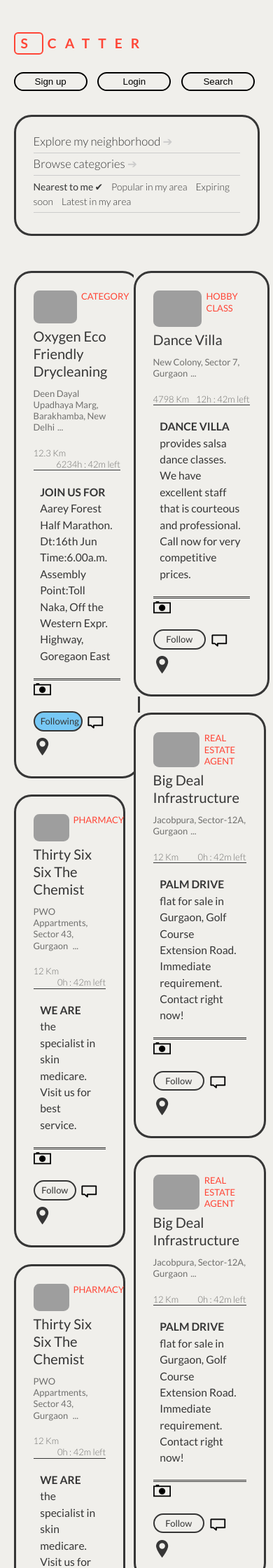
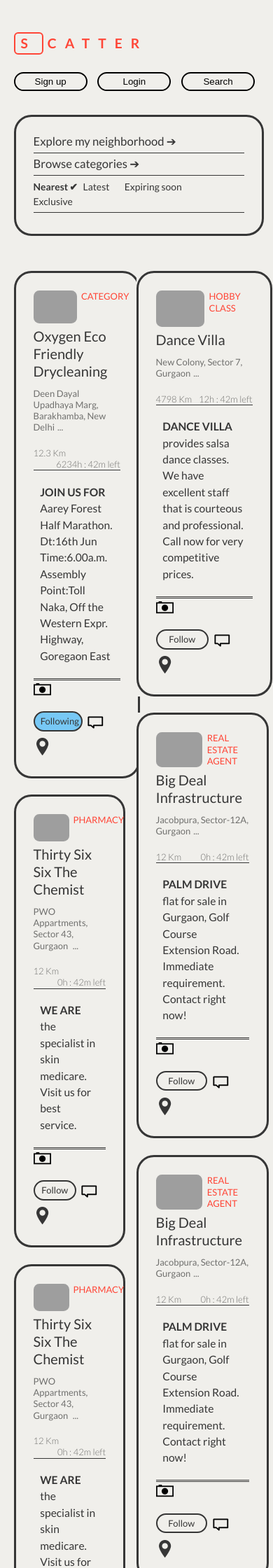
Before and after one commit to metamn/scatter, a Jekyll site: the page built from _posts/2013-09-20-main.html, in a window 390 px wide, cut to the strip 0-2240 px from the top of the page. Shown: the whole strip at 70% size. Built offline with Jekyll 4.4.1, drawn with Linux system fonts in a browser that asks for light colours; nearby versions of some CDN libraries; grey boxes are pictures that could not be loaded.

Commit message:
It seems all done, next to fix the masonry

```diff
--- a/_config.yml
+++ b/_config.yml
@@ -2,4 +2,4 @@
 
 name: Scatter
 
-url: http://metamn.github.io/scatter
+#url: http://metamn.github.io/scatter
--- a/_includes/nav-main.html
+++ b/_includes/nav-main.html
@@ -23,10 +23,10 @@
       Browse categories
     </li>
     <li id="filter">
-      <span class="active">Nearest to me</span>
-      <span>Popular in my area</span>
+      <span class="active">Nearest</span>
+      <span>Latest</span>
       <span>Expiring soon</span>
-      <span>Latest in my area</span>
+      <span>Exclusive</span>
     </li>
   </ul>
 </nav>
@@ -54,10 +54,10 @@
       Browse categories
     </li>
     <li id="filter">
-      <span class="active">Nearest to me</span>
-      <span>Popular in my area</span>
+      <span class="active">Nearest</span>
+      <span>Latest</span>
       <span>Expiring soon</span>
-      <span>Latest in my area</span>
+      <span>Exclusive</span>
     </li>
   </ul>
 </nav>
--- a/assets/screen.css
+++ b/assets/screen.css
@@ -1848,6 +1848,9 @@
   height: auto;
   margin: 10%;
 }
+body.main #map img {
+  width: 100%;
+}
 body.main #map span {
   position: absolute;
   top: 0.3125em;
@@ -2039,6 +2042,10 @@
     padding: 0.3125em 0.625em;
   }
 }
+body.main .container #header nav.mobile {
+  width: 100%;
+  float: left;
+}
 @media only screen and (max-width: 1023px) {
   body.main .container #header nav.mobile {
     display: block !important;
@@ -2071,6 +2078,7 @@
 }
 body.main .container #header nav.mobile ul:first-of-type li button#welcome {
   display: none;
+  width: 60%;
 }
 body.main .container #header nav.mobile ul:first-of-type li button#search {
   margin-right: 0;
@@ -2082,6 +2090,11 @@
   padding: 0.625em 1.25em;
   display: none;
 }
+@media (max-width: 380px) {
+  body.main .container #header nav.mobile ul:first-of-type li input {
+    margin: 1.25em 0 0;
+  }
+}
 body.main .container #header nav.mobile ul:first-of-type li:nth-of-type(1) {
   font-size: larger;
 }
@@ -2093,8 +2106,8 @@
   margin: 0.625em 0 1.25em;
 }
 body.main .container #header nav.mobile ul:last-of-type {
-  float: left;
-  width: auto;
+  width: 100%;
+  float: left;
   border: 0.15625em solid;
   -webkit-border-radius: 1.25em;
   -moz-border-radius: 1.25em;
@@ -2102,32 +2115,41 @@
   -o-border-radius: 1.25em;
   border-radius: 1.25em;
   padding: 1.25em;
+  width: 86%;
+}
+@media (max-width: 380px) {
+  body.main .container #header nav.mobile ul:last-of-type {
+    width: 80%;
+  }
 }
 body.main .container #header nav.mobile ul:last-of-type li {
   font-size: smaller;
-  font-size: smaller;
+  font-weight: 400;
   cursor: pointer;
-  border-bottom: 1px solid #cccccc;
+  border-bottom: 1px solid;
   padding-bottom: 0.3125em;
   margin-bottom: 0.3125em;
 }
 body.main .container #header nav.mobile ul:last-of-type li:nth-of-type(1):after, body.main .container #header nav.mobile ul:last-of-type li:nth-of-type(2):after {
   content: '\2794';
-  color: #cccccc;
-}
-body.main .container #header nav.mobile ul:last-of-type li:nth-of-type(1):hover:after, body.main .container #header nav.mobile ul:last-of-type li:nth-of-type(2):hover:after {
+}
+body.main .container #header nav.mobile ul:last-of-type li:nth-of-type(1).active, body.main .container #header nav.mobile ul:last-of-type li:nth-of-type(2).active {
+  color: #ff4637;
+}
+body.main .container #header nav.mobile ul:last-of-type li:last-of-type span {
+  margin-right: 0.3125em;
+  font-size: smaller;
+}
+body.main .container #header nav.mobile ul:last-of-type li:last-of-type span:after {
+  content: '\2714';
+  color: #f0efeb;
+  margin-left: 0.15625em;
+}
+body.main .container #header nav.mobile ul:last-of-type li:last-of-type span.active, body.main .container #header nav.mobile ul:last-of-type li:last-of-type span:hover {
+  font-weight: bold;
+}
+body.main .container #header nav.mobile ul:last-of-type li:last-of-type span.active:after, body.main .container #header nav.mobile ul:last-of-type li:last-of-type span:hover:after {
   color: #363636;
-}
-body.main .container #header nav.mobile ul:last-of-type li:last-of-type span {
-  margin-right: 0.625em;
-  font-size: smaller;
-}
-body.main .container #header nav.mobile ul:last-of-type li:last-of-type span.active, body.main .container #header nav.mobile ul:last-of-type li:last-of-type span:hover {
-  font-weight: 400;
-}
-body.main .container #header nav.mobile ul:last-of-type li:last-of-type span.active:after, body.main .container #header nav.mobile ul:last-of-type li:last-of-type span:hover:after {
-  content: '\2714';
-  margin-left: 0.15625em;
 }
 body.main .container #content {
   width: 100%;
@@ -2141,7 +2163,7 @@
   float: left;
   float: left;
   width: 45%;
-  margin-right: 4%;
+  margin-right: 5%;
   margin-bottom: 24px;
   position: relative;
   background: #f0efeb;
@@ -2484,6 +2506,9 @@
 body.main .container #content #location .map {
   width: 55%;
 }
+body.main .container #content #location .map img {
+  width: 100%;
+}
 body.main .container #content #location #set {
   width: 40%;
   margin-right: 0;
@@ -2513,6 +2538,24 @@
   position: absolute;
   bottom: 2.5em;
 }
+@media only screen and (max-width: 1023px) {
+  body.main .container #content #location {
+    max-width: 86%;
+  }
+  body.main .container #content #location .map, body.main .container #content #location #set {
+    width: auto;
+    margin-right: 0;
+  }
+  body.main .container #content #location #set p, body.main .container #content #location #set p + p {
+    width: 100%;
+    float: left;
+    margin: 1.25em 0;
+  }
+  body.main .container #content #location #set p:last-of-type {
+    position: relative;
+    bottom: 0;
+  }
+}
 
 .outline, .hidden {
   display: none;
```
Also changed, not shown: assets/main.scss (+57 -15 lines), assets/jquery.main.js, 4 other files.
